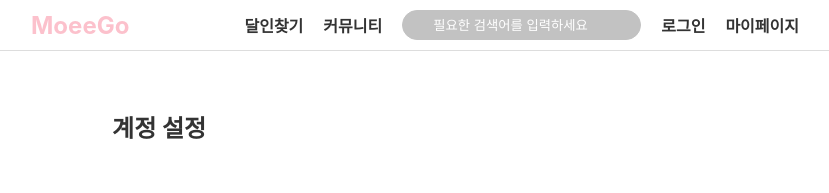
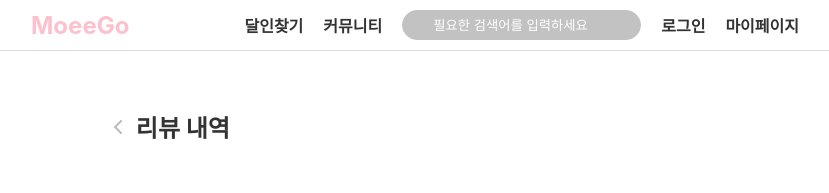
Before and after one commit to jaeheoon/moeego_client, a React (Vite) app: page /mypage/Review in a window 1280 px wide. Shown: the top 193 px of the page, without its empty margins (225-1054 px from the left). Built offline with nearby package versions, Linux system fonts and the light colour scheme.

Commit message:
[FE] Ref: 리뷰 페이지 구조 변경 (#89)
Co-authored-by: codelily <coldelily98@naver.com>

```diff
--- a/src/components/mypage/Review.jsx
+++ b/src/components/mypage/Review.jsx
@@ -13,7 +13,7 @@ const Review = () => {
                                 <img src="../../src/image/prev_icon.png" alt="prev" />
                             </div>
                         </Link>
-                        <h1>계정 설정</h1>
+                        <h1>리뷰 내역</h1>
                     </div>
                     <div className="ReviewLIst">
                         <ul>
--- a/src/css/mypage/MyHistory.css
+++ b/src/css/mypage/MyHistory.css
@@ -1,9 +1,15 @@
-.PageTitle a {
+.myHistoryPage .PageTitle a {
     display: flex;
     align-items: center;
     justify-content: left;
-    width: 3.5%;
+    width: 3.1%;
 }
+
+.myHistoryPage .PageTitle a img {
+    width: 20px;
+    height: 20px;
+}
+
 .myHistoryPage{
     margin-top: 5%;
 }
```
